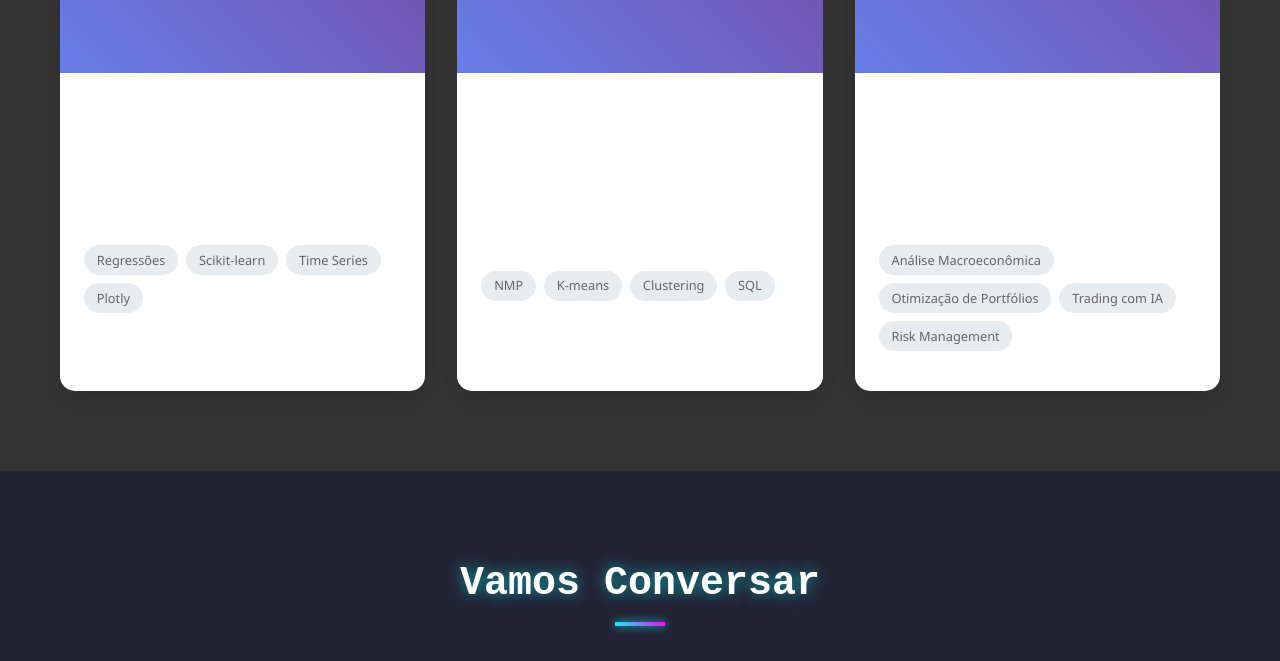
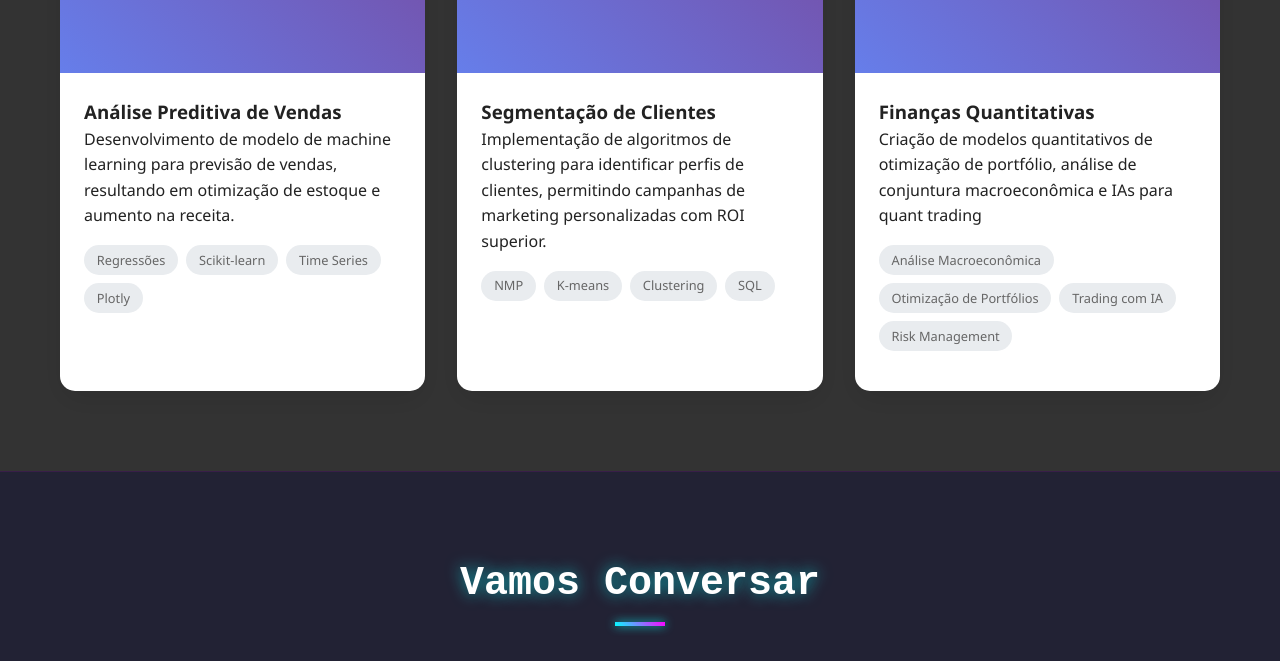
Before and after one commit to Sav-Coelho/savio_coelho.github.io, a plain HTML site: page index.html in a window 1280 px wide. Shown: the part 2347-3008 px from the top of the page. Drawn offline with Linux system fonts and the light colour scheme.

Commit message:
Update index.html

```diff
--- a/index.html
+++ b/index.html
@@ -467,6 +467,9 @@
 
         .project-content {
             padding: 1.5rem;
+            color: #222; /* ou #fff se for fundo escuro */
+            opacity: 1;
+            visibility: visible;
         }
 
         .project-tags {
```
